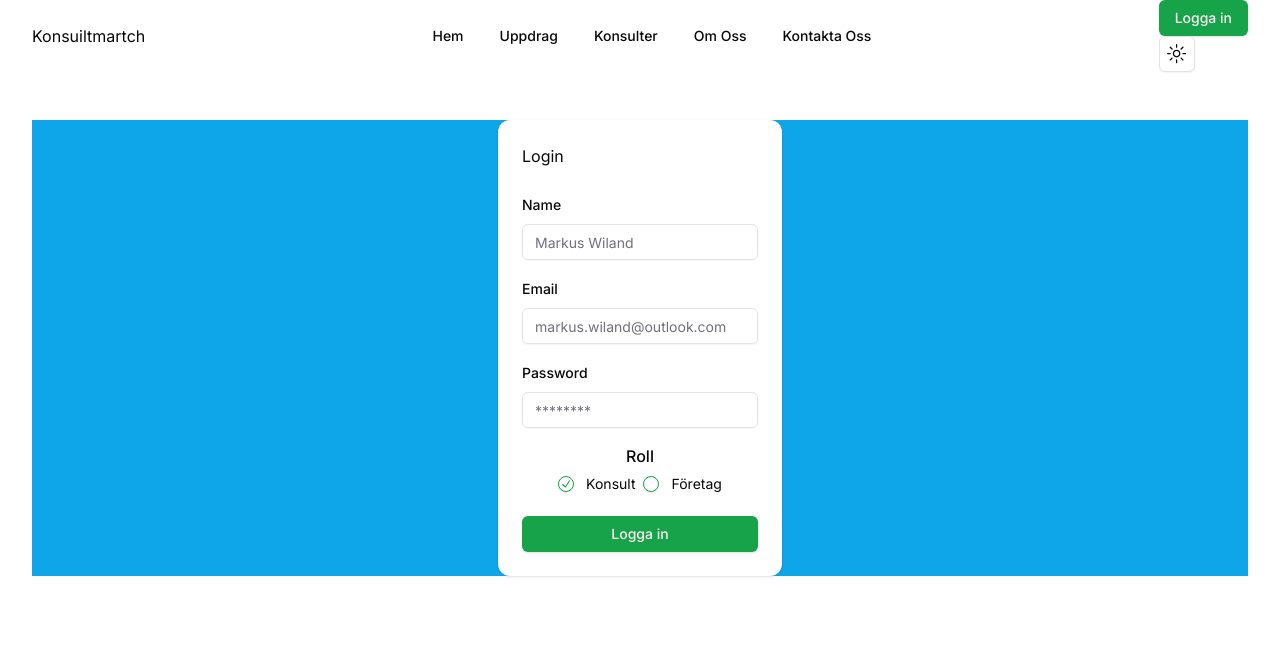
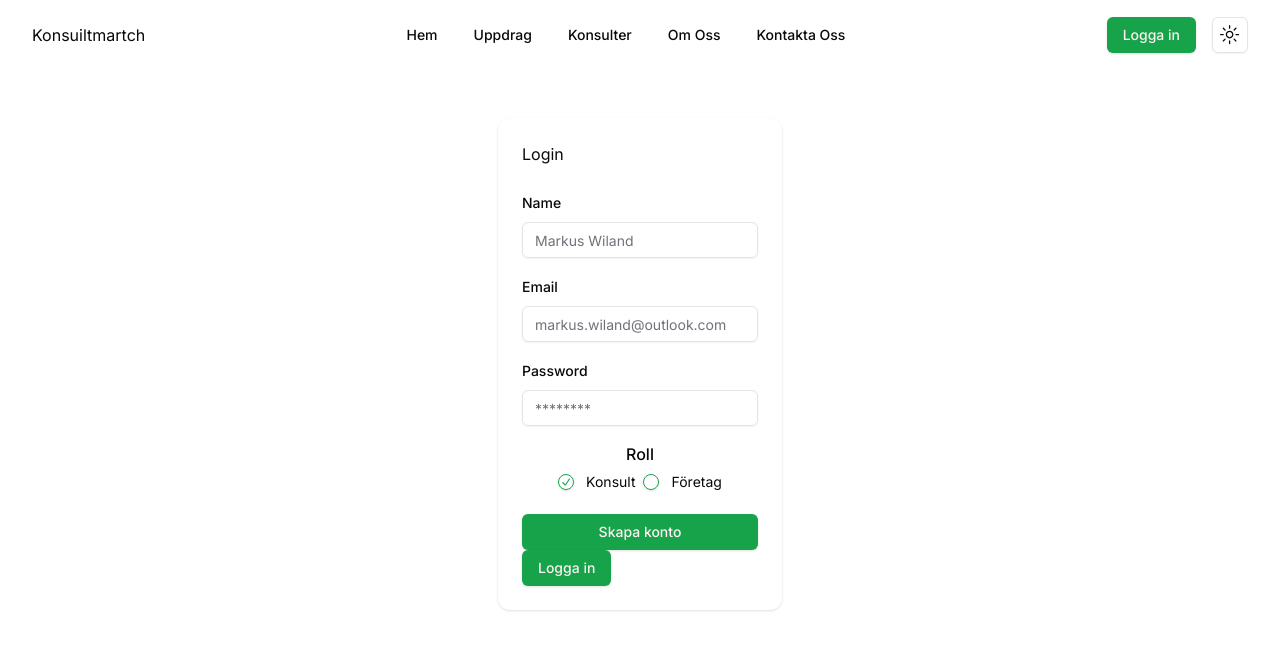
Before and after one commit to MarkusWiland/konsultmatchnextjs, a Next.js app: page /auth/register in a window 1280 px wide. Shown: the top 650 px of the page. Built offline with nearby package versions, Linux system fonts and the light colour scheme; no server answers.

Commit message:
working on auth design

```diff
--- a/app/_components/Header.tsx
+++ b/app/_components/Header.tsx
@@ -32,7 +32,7 @@ export default async function Header() {
         <nav>
           <NavigationMenuHeader />
         </nav>
-        <div>
+        <div className="flex gap-4 items-center">
           {user ? (
             <>
               <div className="flex gap-10 items-center">
@@ -87,12 +87,14 @@ export default async function Header() {
               <LoginButton>
                 <Button>Logga in</Button>
               </LoginButton>
-              <div>
+
+            </div>
+          )}
+             <div>
                 <ThemeToggle />
               </div>
-            </div>
-          )}
         </div>
+
       </div>
     </header>
   );
--- a/app/auth/layout.tsx
+++ b/app/auth/layout.tsx
@@ -6,7 +6,7 @@ export default function AuthLayout({
   children: React.ReactNode;
 }) {
   return (
-    <div className="h-full flex items-center justify-center bg-sky-500">
+    <div className="h-full flex items-center justify-center">
 
       {children}
     </div>
--- a/components/ui/auth/login-form.tsx
+++ b/components/ui/auth/login-form.tsx
@@ -19,6 +19,7 @@ import FormError from "@/components/form-error";
 import FormSuccess from "@/components/form-success";
 import { login } from "@/actions/login";
 import { useState, useTransition } from "react";
+import Link from "next/link";
 
 export function LoginForm() {
   const [error, setError] = useState<string | undefined>("");
@@ -98,6 +99,11 @@ export function LoginForm() {
           </Button>
         </form>
       </Form>
+      <div>
+        <Button>
+          <Link href="/auth/register">Register</Link>
+        </Button>
+      </div>
     </CardWrapper>
   );
 }
--- a/components/ui/auth/register-form.tsx
+++ b/components/ui/auth/register-form.tsx
@@ -19,6 +19,7 @@ import FormError from "@/components/form-error";
 import FormSuccess from "@/components/form-success";
 import { useState, useTransition } from "react";
 import { register } from "@/actions/register";
+import Link from "next/link";
 
 export function RegisterForm() {
   const [error, setError] = useState<string | undefined>("");
@@ -211,10 +212,15 @@ export function RegisterForm() {
           <FormError message={error} />
           <FormSuccess message={success} />
           <Button type="submit" disabled={isPending} className="w-full">
-            Logga in
+            Skapa konto
           </Button>
         </form>
       </Form>
+      <div>
+        <Button>
+          <Link href="/auth/login">Logga in</Link>
+        </Button>
+      </div>
     </CardWrapper>
   );
 }
```
